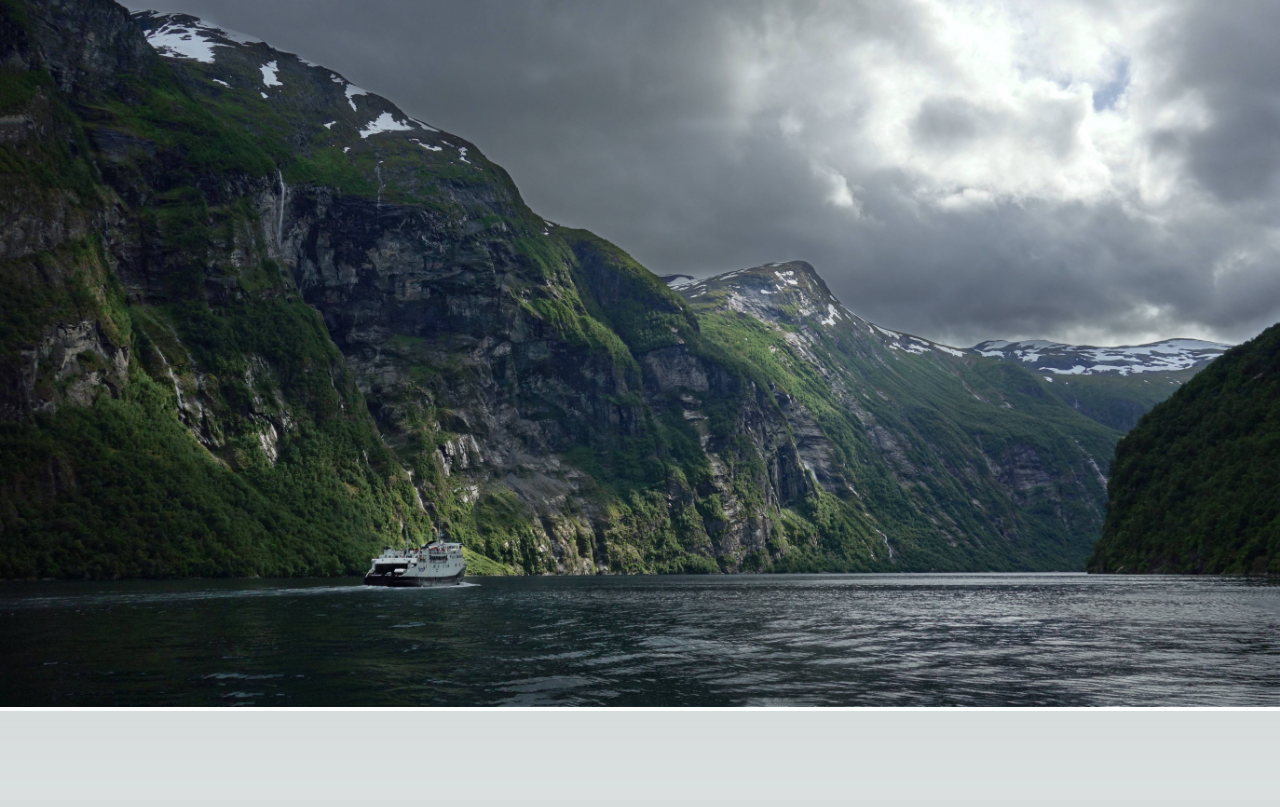
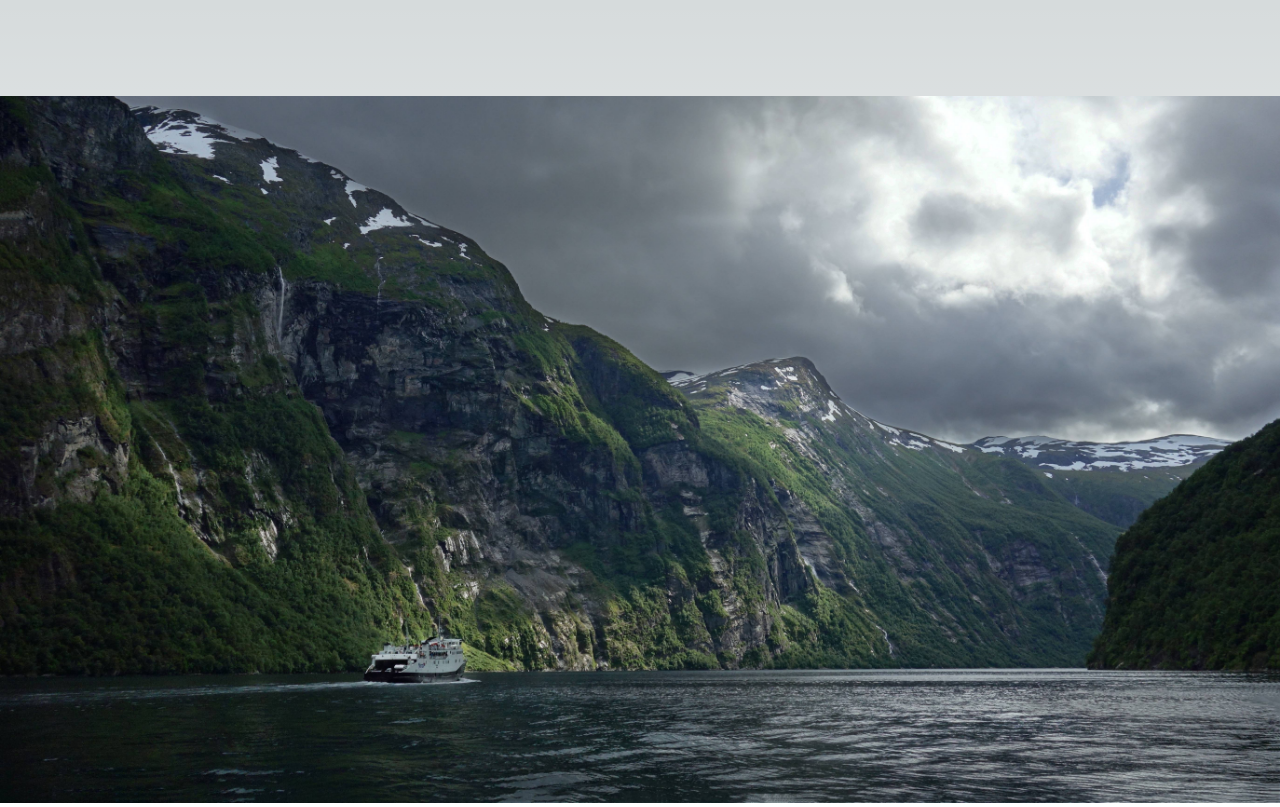
Before and after one commit to yulianhtst/Nest-JS-Barber-Public-Cli, a Next.js app: page / in a window 1280 px wide. Built offline with nearby package versions, Linux system fonts and the light colour scheme.

Commit message:
implement custom hook for User Dimensions

```diff
--- a/components/common/CustomSlider.js
+++ b/components/common/CustomSlider.js
@@ -1,17 +1,28 @@
+"use client"
+
 import Image from "next/image";
-import { Box, Container } from "@mui/material";
+import { Box, Container, Button } from "@mui/material";
 import { useEffect, useRef, useState } from "react";
-// import image1 from '@/public/images/480019.jpg'
+import useWindowScreenSize from "@/hooks/useWindowScreenSize";
+
 import image1 from '@/public/images/686034.jpg'
 import image2 from '@/public/images/1275604.jpg'
 import image3 from '@/public/images/1295802.jpg'
-import { startTransition } from "react";
+
+// TODO: Transition Between Slides (OPTIONAL)
+
+export default function CustomSlider() {
+    const [currentIndex, setCurrentIndex] = useState(0)
+    const [width, height] = useWindowScreenSize()
+    const images = [image1, image2, image3]
+
+    //TODO     //Вземам го в променлива и го слагам на width на дива
+    //TODO     //Така би трябвало да може да се изчисли колко да се транслейтва
+    //TODO     //Трябва да си обясня как стоя нещата с пререндерирането
+    //TODO     //Кога сме на сървара и кога на браузъра
 
 
-export default function StepperMUI() {
-    const [currentIndex, setCurrentIndex] = useState(0)
-    const images = [image1, image2, image3]
-
+    //TODO     //Switch to translate3d instead of useEffect
     useEffect(() => {
         const interval = setInterval(() => {
             if (currentIndex === images.length - 1) {
@@ -20,32 +31,31 @@ export default function StepperMUI() {
                 setCurrentIndex(currentIndex + 1);
             }
             console.log(currentIndex);
-        }, 3000);
+        }, 9000);
 
         return () => clearInterval(interval);
     }, [currentIndex]);
 
 
 
-
     return (
-        <Box Box
+        <Box
             sx={{
-                width: '100%',
+                width: { width },
                 height: '100%',
-                margin: '0 auto',
-                maxHeight: '110vh',
-                overflow: 'clip',
-            }
-            }
+                resize: 'horizontal',
+            }}
         >
-            {/* Имам чувстовото че тези два бокса имат конфликт и няма нужда от двата */}
-            <Box sx={{
+            < Box sx={{
+                resize: 'horizontal',
+                width: { width },
                 height: '100%',
                 position: 'relative',
                 maxHeight: '100vh',
-            }}>
-                <Image
+                overflow: 'clip',
+            }}
+            >
+                < Image
                     priority
                     alt={currentIndex}
                     src={images[currentIndex]}
@@ -58,7 +68,8 @@ export default function StepperMUI() {
                         objectFit: "contain",
                     }}
                 />
-            </Box>
-        </Box>
+                <Button sx={{ position: 'absolute' }}>HELLLLLLLO</Button>
+            </Box >
+        </ Box>
     );
 }
--- /dev/null
+++ b/components/layout/PageLayout.js
@@ -0,0 +1,9 @@
+import styles from '@/styles/Layout.module.css'
+
+export default function PageLayout({ children }) {
+    return (
+        <div className={styles.container}>
+            {children}
+        </div>
+    )
+}
--- /dev/null
+++ b/hooks/useWindowScreenSize.js
@@ -0,0 +1,21 @@
+import { useState, useEffect } from 'react';
+
+const useWindowScreenSize = () => {
+    const [width, setWidth] = useState(0);
+    const [height, setHeight] = useState(0);
+
+    const handleWindowResize = () => {
+        setWidth(window.innerWidth);
+        setHeight(window.innerHeight);
+    }
+
+    useEffect(() => {
+        handleWindowResize();
+        window.addEventListener('resize', handleWindowResize);
+        return () => window.removeEventListener('resize', handleWindowResize);
+    }, [])
+
+    return [width, height];
+}
+
+export default useWindowScreenSize
--- a/package.json
+++ b/package.json
@@ -18,6 +18,8 @@
     "next": "13.4.12",
     "react": "18.2.0",
     "react-dom": "18.2.0",
+    "react-material-ui-carousel": "^3.4.2",
+    "react-swipeable-views-utils": "^0.14.0",
     "styled-components": "^5.3.11"
   }
 }
--- a/pages/_app.js
+++ b/pages/_app.js
@@ -1,5 +1,12 @@
 import '@/styles/globals.css'
+import PageLayout from '@/components/layout/PageLayout'
 
 export default function App({ Component, pageProps }) {
-  return <Component {...pageProps} />
+  return (
+    // <PageLayout>
+
+    <Component {...pageProps} />
+
+    // </PageLayout>
+  )
 }
--- a/pages/index.js
+++ b/pages/index.js
@@ -1,17 +1,18 @@
 import Head from 'next/head';
-import { Box } from '@mui/material';
+import PageLayout from '@/components/layout/PageLayout';
 
 import CustomSlider from '@/components/common/CustomSlider';
 
+
 export default function Home() {
+
   return (
     <>
       <Head>
         <title>Home</title>
       </Head>
-
-      <Box sx={{ backgroundColor: 'azure', position: 'absolute', top: '0px' }}>
-      </Box >
+      <PageLayout>
+      </PageLayout>
       <CustomSlider />
     </>
   )
```
Also changed, not shown: 1 other file (tests, documents, lock files or other folders).
